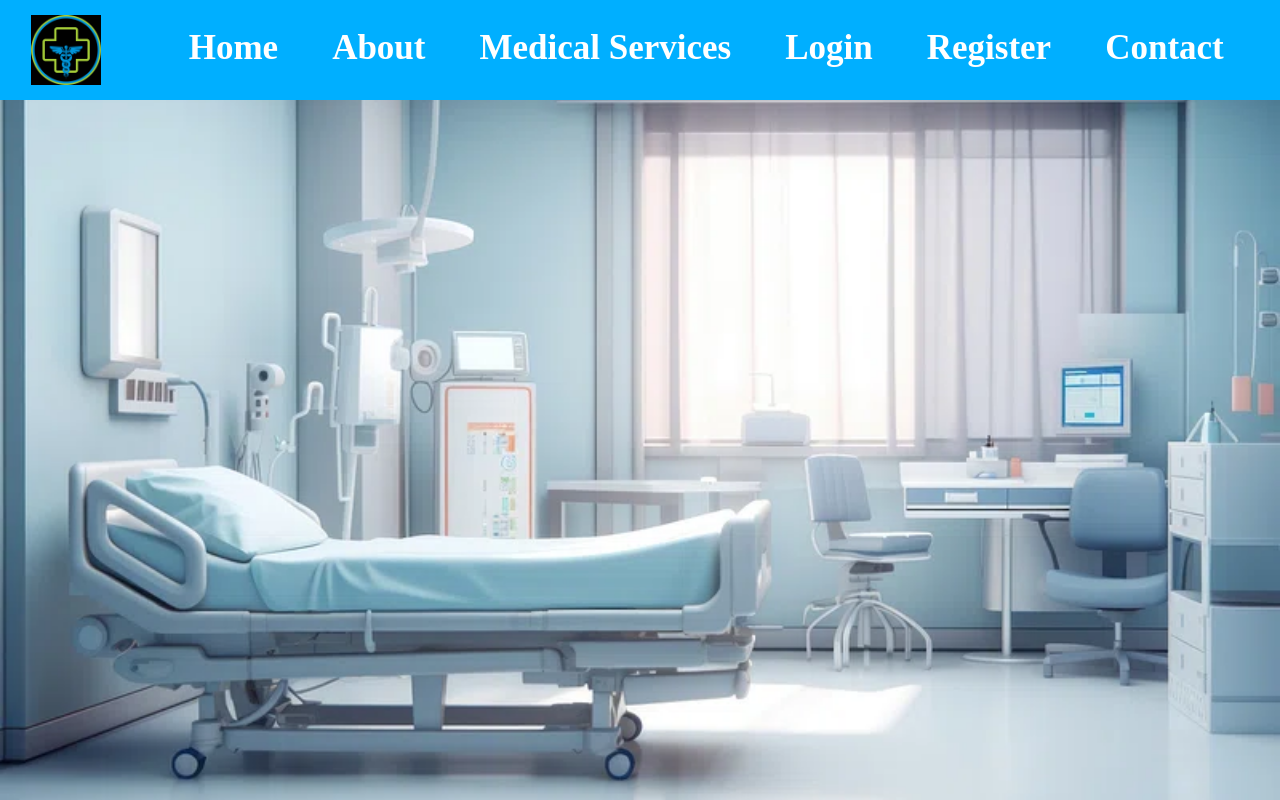
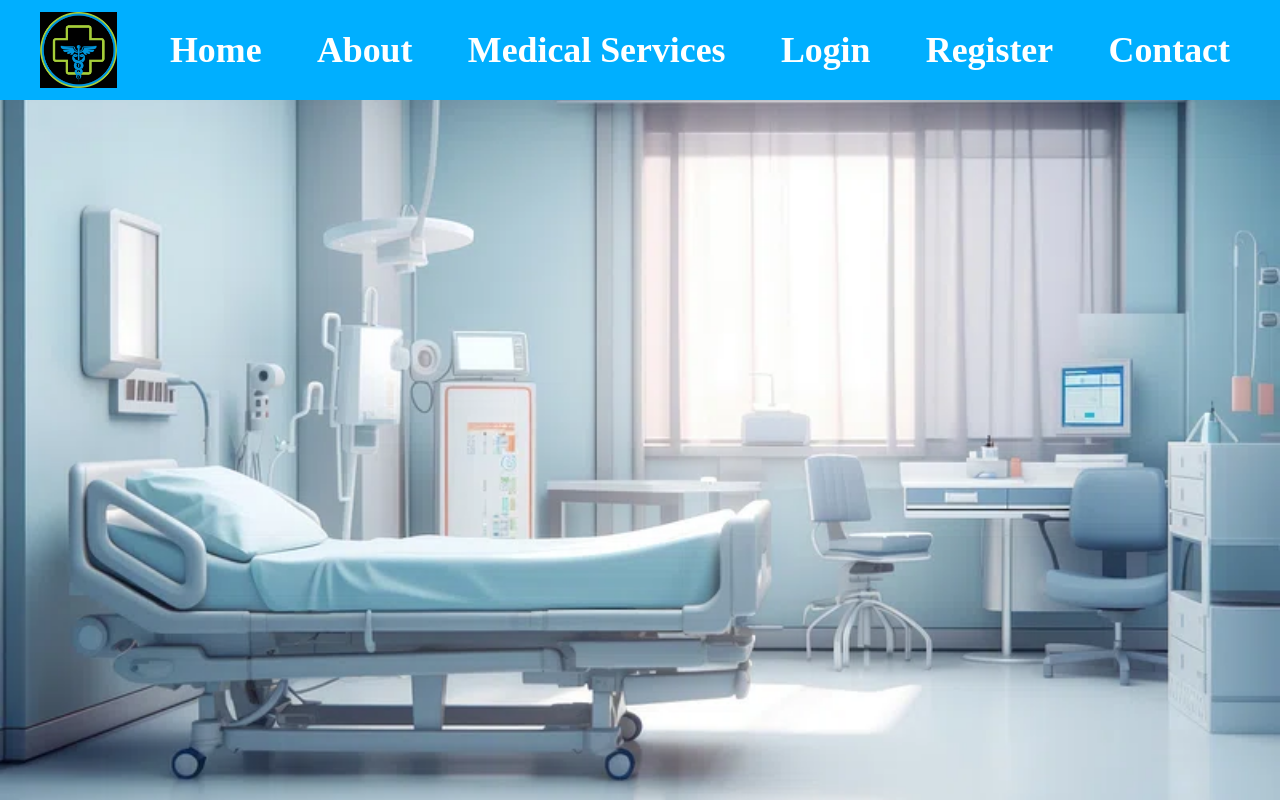
Before and after one commit to MirzaG0786/Health-Care-Services-, a plain HTML site: page index.html in a window 1280 px wide. Drawn offline with Linux system fonts and the light colour scheme.

Commit message:
second commit

```diff
--- a/index.html
+++ b/index.html
@@ -2,7 +2,7 @@
   <head>
     <title>Health care Services</title>
     <link rel="icon" href="./icons8-clinic-48.png" />
-    <link rel="stylesheet" href="./style.css" />
+    <link rel="stylesheet" type="text/css" href="./style.css" />
   </head>
   <body>
     <div class="container">
@@ -10,12 +10,15 @@
         <img class="logo" src="./logo.png" />
       </div>
       <ul class="nav-right">
-        <li><a href="./index.html">Home</a></li>
-        <li><a href="./About.html">About</a></li>
-        <li><a href="./MedicalService.html">Medical Services</a></li>
-        <li><a href="./login.html">Login</a></li>
-        <li><a href="./signUp.html">Register</a></li>
-        <li><a href="./contact.html">Contact</a></li>
+        <li class="nav-option"><a href="./index.html">Home</a></li>
+        <li class="nav-option"><a href="./About.html">About</a></li>
+        <li class="nav-option">
+          <a href="./MedicalService.html">Medical Services</a>
+        </li>
+
+        <li class="nav-option"><a href="./login.html">Login</a></li>
+        <li class="nav-option"><a href="./signUp.html">Register</a></li>
+        <li class="nav-option"><a href="./contact.html">Contact</a></li>
       </ul>
     </div>
   </body>
--- a/style.css
+++ b/style.css
@@ -1,31 +1,48 @@
 * {
   margin: 0px;
   padding: 0px;
+  box-sizing: border-box;
 }
 .container {
   width: 100%;
   height: 100px;
   background-color: #00afff;
   display: flex;
-  justify-content: space-around;
+  justify-content: space-between;
+  align-items: center;
+  padding: 0px 40px;
 }
 
-.nav-right {
+/* .nav-right {
   margin-top: 28px;
+} */
+ul {
+  display: flex;
+  justify-content: space-between;
+  align-items: center;
+  list-style-type: none;
+  padding: 0px;
+  font-weight: 700;
+  font-size: 2.8vw;
+  font-family: "ui-sans-serif";
+  color: aliceblue;
+  height: 100%;
+  width: 90%;
 }
-ul li {
-  display: inline;
-  list-style-type: none;
-  margin: 25px;
-  font-size: 35px;
-  font-weight: 700;
-  font-family: ui-sans-serif;
-  color: aliceblue;
+.nav-option {
+  height: inherit;
+  margin: 0px 10px;
+  display: inline-flex;
+  align-items: center;
 }
+/* .nav-option:hover {
+  background-color: yellow;
+  color: yellow;!important
+}  */
 
 .logo {
-  width: 70px;
-  margin-top: 15px;
+  width: 6vw;
+  margin-right: 15px;
   background: black;
 }
 .sign_form {
@@ -172,11 +189,13 @@ p {
   background-color: whitesmoke;
   border-radius: 15px;
 }
-a:hover {
-  background-color: yellow;
-}
+
 a {
   text-decoration: none; /* Removes the underline */
   color: white; /* Optional: Change text color */
   font-weight: bold; /* Optional: Make text bold */
 }
+a:hover {
+  color: yellow !important;
+  transform: scale(1.2) !important;
+}
```
Also changed, not shown: login.html (+2 -4 lines).
